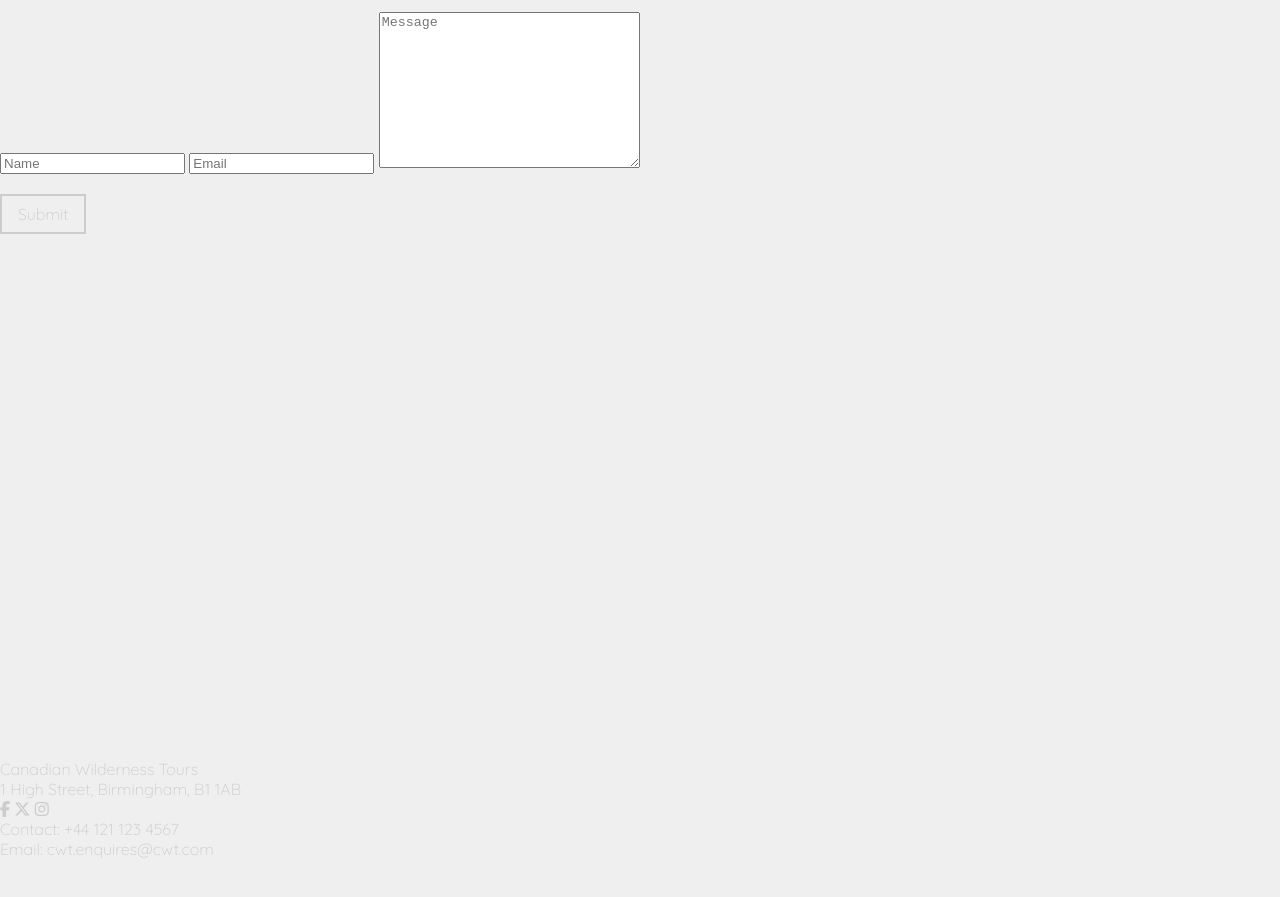
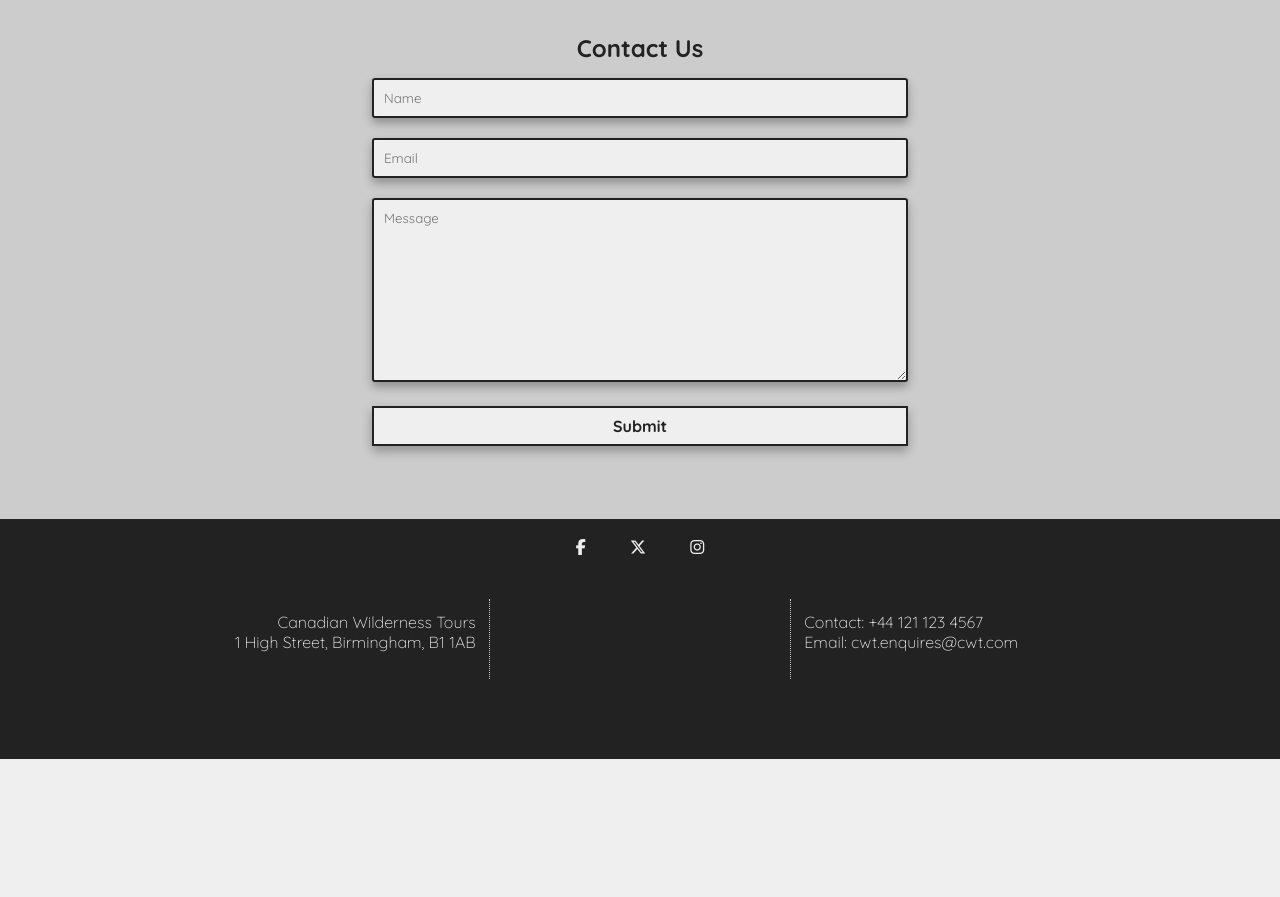
Before and after one commit to Nimira43/Canadian-Wilderness-Website, a plain HTML site: page index.html in a window 1280 px wide. Shown: the part 2441-3338 px from the top of the page. After the commit the page ends 3200 px from the top, so only its background shows below. Drawn offline with Linux system fonts and the light colour scheme.

Commit message:
Main CSS completed. To do:- media queries to make website responsive.

```diff
--- a/index.html
+++ b/index.html
@@ -8,7 +8,7 @@
     <title>Canadian Wilderness Website</title>
 </head>
 <body>
-    <section class="container heading">
+    <section class="container header">
         <nav>
             <a href="#">Home</a>
             <a href="#">About</a>
@@ -17,13 +17,13 @@
         </nav>
         <div class="logo">Canadian Wilderness Tours</div>
         <div class="textbox-1">
-            <h1>Discover and Explore the Wilderness</h1>
+            <h1 class="heading">Discover and Explore the Wilderness</h1>
             <p>Immerse yourself in the Canadian Wilderness, a pristine expanse where towering mountains meet endless forests. Breathe in the pine-scented air, as the majestic landscape unfolds in a tapestry of verdant hues and rugged beauty—nature’s masterpiece at its finest.</p>
         </div>
     </section>
     <section class="container no-bg">
         <div class="textbox-2">
-            <h1>Canadian Wildlife</h1>
+            <h1 class="heading">Canadian Wildlife</h1>
             <p>Explore the Canadian Rockies where you can see wolves, elk, grizzly bears and moose in their natural habitats.</p>
             <p>Visit Churchill where in the autumn you can see polar bears along the shores of Hudson Bay.</p>
             <a href="#" class="btn wildlife-btn">Read More</a>
@@ -35,33 +35,35 @@
     </section>
     <section class="container bottom">
         <div class="textbox-1">
-            <h1>Explore Banff National Park</h1>
+            <h1 class="heading">Explore Banff National Park</h1>
             <p>Banff National Park, Canada’s first national park, is a sanctuary of rugged peaks, glacial lakes, and vast forests. Established in 1885, it spans 6,641 square kilometers of breathtaking landscapes, offering sanctuary to diverse wildlife and endless adventure</p>
         </div>
     </section>
     <section class="container contact">
         <form>
-            <h1>Contact Us</h1>
+            <h1 class="contact-heading">Contact Us</h1>
             <input type="text" placeholder="Name">
             <input type="email" placeholder="Email">
             <textarea cols="30" rows="10" placeholder="Message"></textarea>
-            <br><br>
-            <a href="#" class="btn">Submit</a>
+            <a href="#" class="btn submit-btn">Submit</a>
         </form>
     </section>
     <footer class="container footer">
         <div class="box left">
-            <p>Canadian Wilderness Tours</p>
-            <p>1 High Street, Birmingham, B1 1AB</p>
+            <p>Canadian Wilderness Tours<br>
+            1 High Street, Birmingham, B1 1AB</p>
         </div>
         <div class="box-center">
-            <i class="fa-brands fa-facebook-f"></i>
-            <i class="fa-brands fa-x-twitter"></i>
-            <i class="fa-brands fa-instagram"></i>
+            <div class="icons">
+                <i class="fa-brands fa-facebook-f"></i>
+                <i class="fa-brands fa-x-twitter"></i>
+                <i class="fa-brands fa-instagram"></i>
+            </div>
+
         </div>
         <div class="box right">
-            <p>Contact: +44 121 123 4567</p>
-            <p>Email: cwt.enquires@cwt.com</p>
+            <p>Contact: +44 121 123 4567<br>
+            Email: cwt.enquires@cwt.com</p>
         </div>
     </footer>
 </body>
--- a/style.css
+++ b/style.css
@@ -24,7 +24,7 @@ body {
     color: var(--white);
 }
 
-.heading {
+.header {
     background: linear-gradient(
         rgba(0, 0, 0, 0.4),
         rgba(0, 0, 0, 0.5)),
@@ -42,6 +42,11 @@ nav a {
     color: var(--white);
     text-decoration: none;
     font-weight: 800;
+    transition: all 0.5s;
+}
+
+nav a:hover {
+    color: var(--grey);
 }
 
 .logo {
@@ -59,20 +64,24 @@ nav a {
     text-align: justify;
     width: 17vw;
     position: absolute;
-    background-color: rgba(0, 0, 0, 0.7);
     padding: 20px 30px;
 }
 
-h1 {
+.heading {
     font-size: 30px;
     text-align: center;
     font-weight: 400;
     margin-bottom: 15px;
 }
 
+.textbox-1 {
+    background-color: rgba(0, 0, 0, 0.7);
+}
+
 .textbox-2 {
     margin-left: 7vw;
     width: 20vw;
+    background-color: var(--black);
 }
 
 .no-bg,
@@ -89,6 +98,13 @@ h1 {
     cursor: pointer;
     display: inline-block;
     text-decoration: none;
+    font-weight: 800;
+    transition: all 0.5s;
+}
+
+.btn:hover {
+    border-color: var(--white);
+    color: var(--white)
 }
 
 .wildlife-btn {
@@ -125,3 +141,106 @@ h1 {
         url('./images/img-4.jpg') no-repeat center;
     background-size: cover;
 }
+
+.contact {
+    height: 70vh;
+    display: flex;
+    justify-content: center;
+    background-color: var(--grey);
+}
+
+.contact-heading {
+    margin-bottom: 15px;
+}
+
+form {
+    text-align: center;
+    color: var(--black);
+    margin: auto;
+}
+
+input {
+    display: block;
+}
+
+input,
+textarea {
+    width: 40vw;
+    margin-bottom: 20px;
+    padding: 10px;
+    outline: none;
+    font-family: 'Quicksand', sans-serif;
+    border: 2px solid var(--black);
+    border-radius: 3px;
+    box-shadow: var(--box-shadow);
+    background-color: var(--white);
+}
+
+.submit-btn {
+    display: block;
+    color: var(--black);
+    background-color: var(--white);
+    border: 2px solid var(--black);
+    box-shadow: var(--box-shadow);
+    transition: all 0.5s;
+}
+
+.submit-btn:hover {
+    color: var(--white);
+    background-color: var(--black);
+    border: 2px solid var(--white);
+}
+
+.footer {
+    height: 30vh;
+    color: var(--white);
+    background-color: var(--black);
+    display: flex;
+}
+
+.box {
+    width: 33vw;
+    height: 30vh;
+}
+
+.left {
+    border-right: 1px dotted var(--grey);
+    height: 10vh;
+    margin: auto;
+}
+
+.right {
+    border-left: 1px dotted var(--grey);
+    height: 10vh;
+    margin-top: 10vh;
+    margin: auto;
+}
+
+.left p,
+.right p {
+    padding: 1vw;
+}
+
+.left p {
+    float: right;
+    text-align: right;
+}
+
+.center {
+    display: flex;
+    justify-content: center;
+}
+
+.icons {
+    margin: auto;
+    justify-content: space-evenly;
+}
+
+.icons i {
+    margin: 20px;
+    color: var(--white);
+}
+
+a:hover {
+    color: var(--grey);
+}
```
